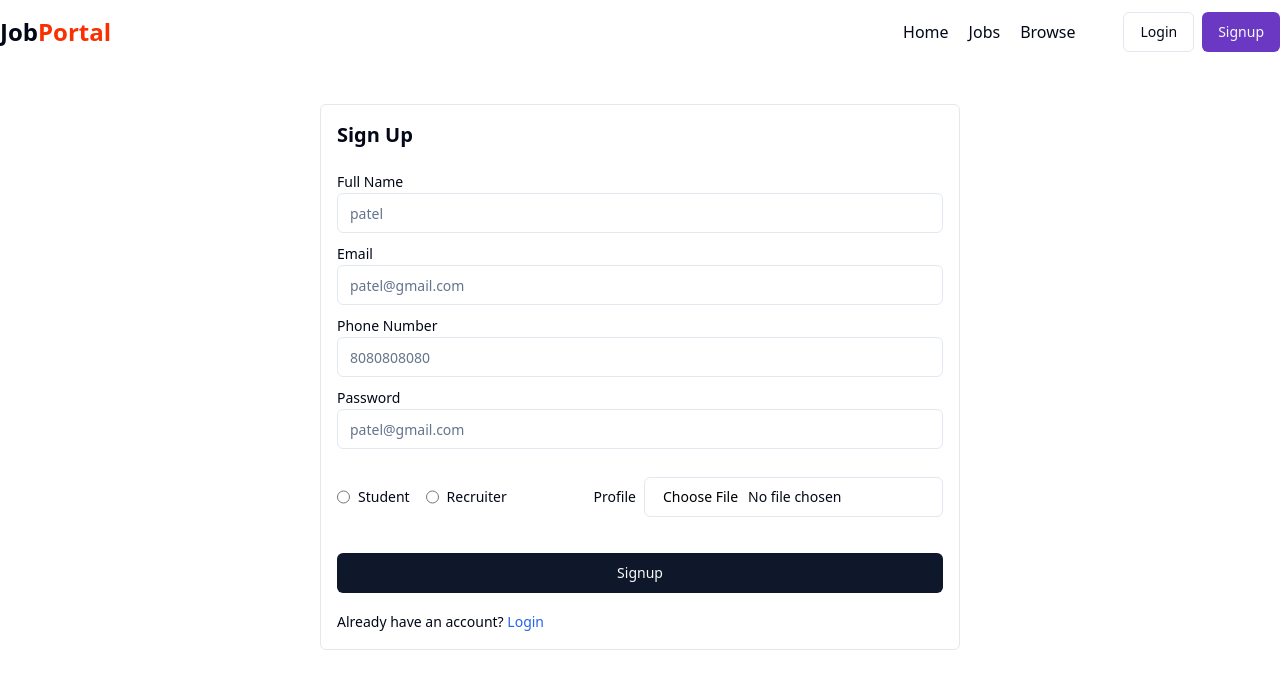
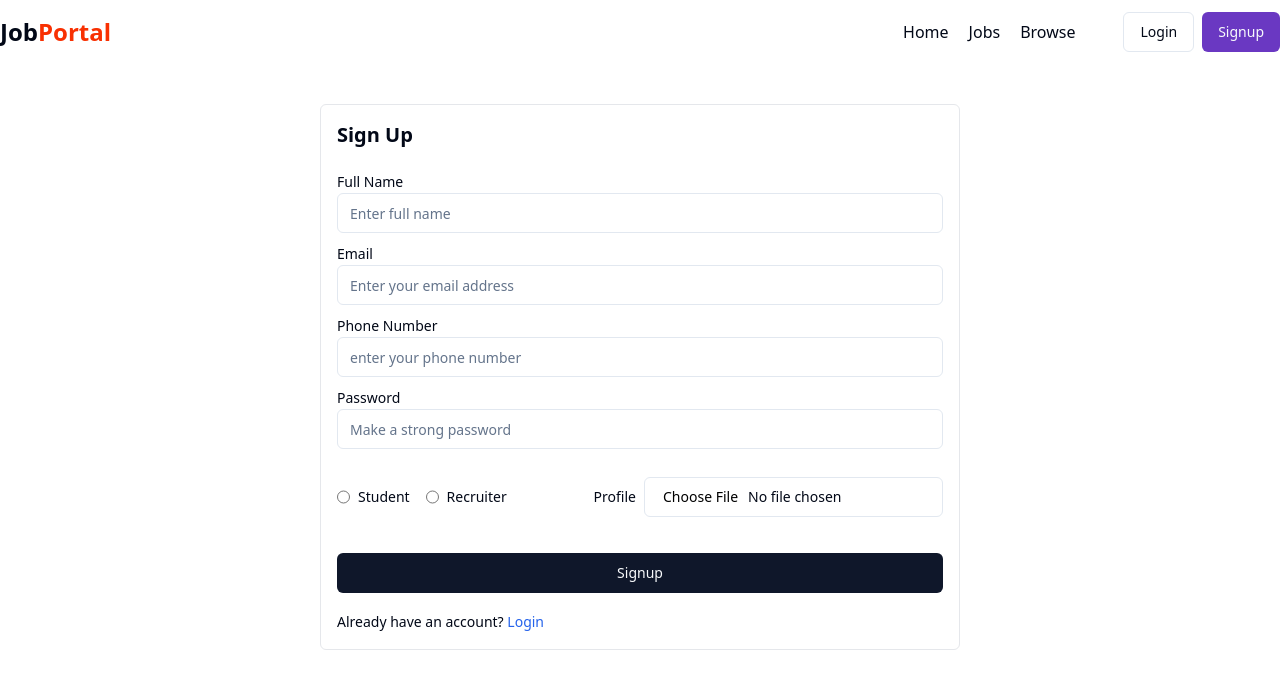
Before and after one commit to Kushal07Upadhyay/HireMe, a React (Vite) app in the folder frontend/: page /signup in a window 1280 px wide. Shown: the top 688 px of the page. Built offline with nearby package versions, Linux system fonts and the light colour scheme.

Commit message:
Signup page correction

```diff
--- a/frontend/src/components/auth/Signup.jsx
+++ b/frontend/src/components/auth/Signup.jsx
@@ -80,7 +80,7 @@ const Signup = () => {
                             value={input.fullname}
                             name="fullname"
                             onChange={changeEventHandler}
-                            placeholder="patel"
+                            placeholder="Enter full name"
                         />
                     </div>
                     <div className='my-2'>
@@ -90,7 +90,7 @@ const Signup = () => {
                             value={input.email}
                             name="email"
                             onChange={changeEventHandler}
-                            placeholder="patel@gmail.com"
+                            placeholder="Enter your email address"
                         />
                     </div>
                     <div className='my-2'>
@@ -100,7 +100,7 @@ const Signup = () => {
                             value={input.phoneNumber}
                             name="phoneNumber"
                             onChange={changeEventHandler}
-                            placeholder="8080808080"
+                            placeholder="enter your phone number"
                         />
                     </div>
                     <div className='my-2'>
@@ -110,7 +110,7 @@ const Signup = () => {
                             value={input.password}
                             name="password"
                             onChange={changeEventHandler}
-                            placeholder="patel@gmail.com"
+                            placeholder="Make a strong password"
                         />
                     </div>
                     <div className='flex items-center justify-between'>
```
